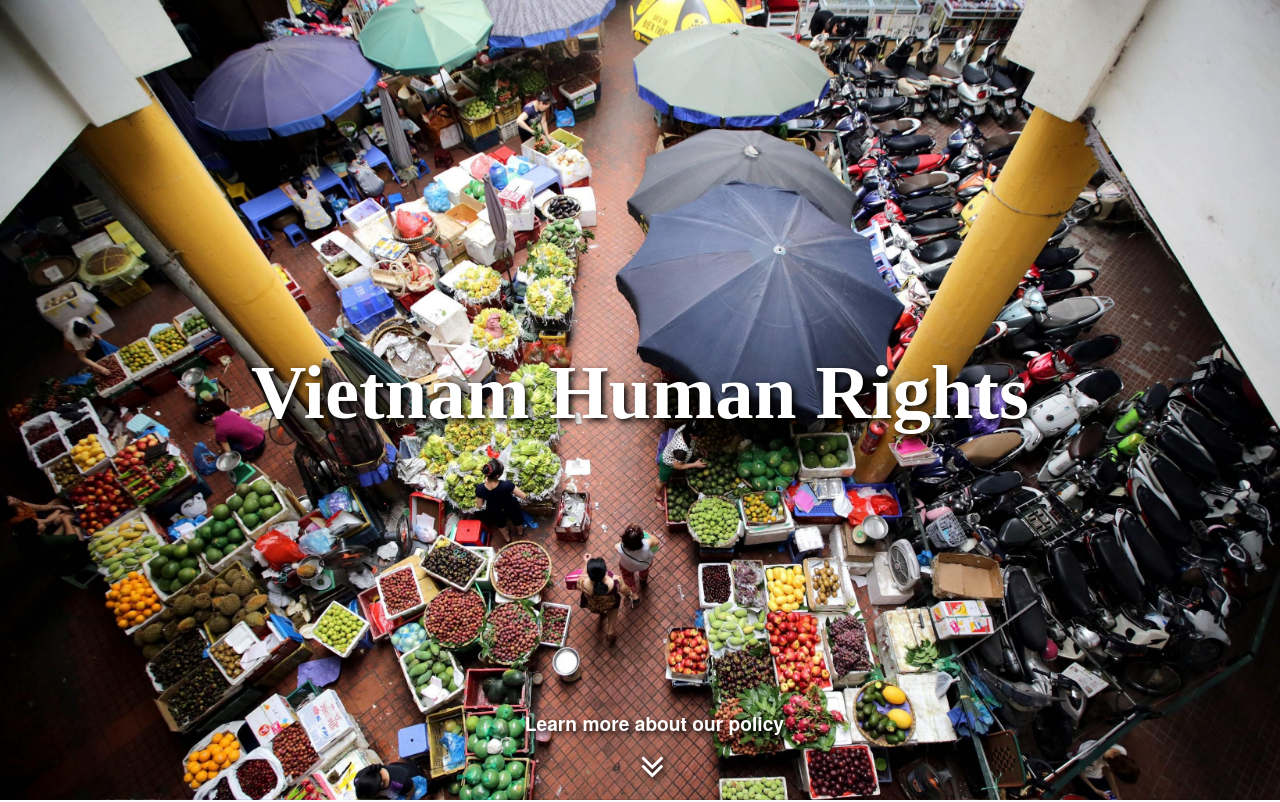
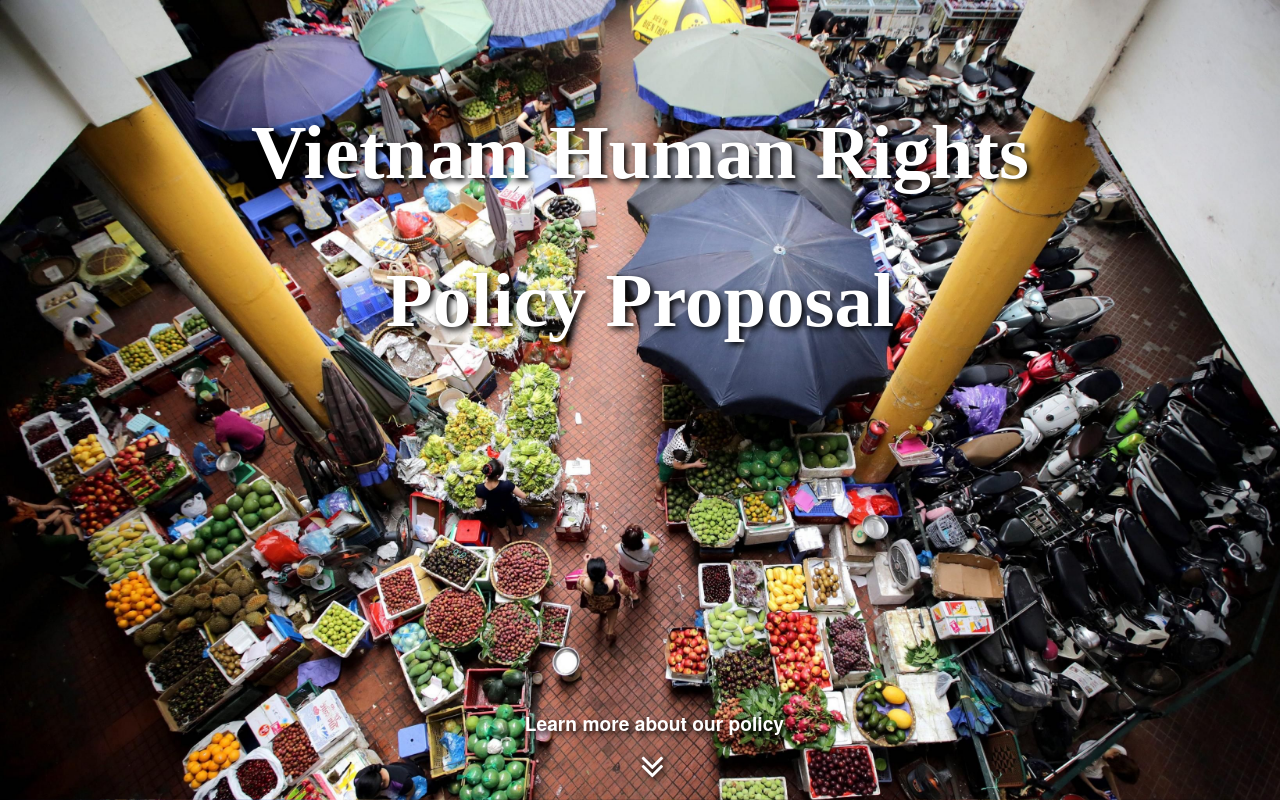
Before and after one commit to Algentile/Policy_Website, a plain HTML site: page index.html in a window 1280 px wide. Shown: the top 802 px of the page. Drawn offline with nearby package versions, Linux system fonts and the light colour scheme; files whose address does not match are found by name; a web font is replaced by a local one.

Commit message:
added to the title overlay

```diff
--- a/css/main.css
+++ b/css/main.css
@@ -302,7 +302,6 @@ html {
 
 .overlay-text {
     font-family: 'Times New Roman';
-    padding-top: 30vh;
     font-size: 6vw
 }
 
--- a/index.html
+++ b/index.html
@@ -32,6 +32,7 @@
         <div class="slideOverlay">
             <div>
                 <p class="overlay-text">Vietnam Human Rights</p>
+                <p class="overlay-text">Policy Proposal</p>
                 <p class="fa-text">Learn more about our policy</p>
                 <i class="fa fa-angle-double-down"></i>
             </div>
```
